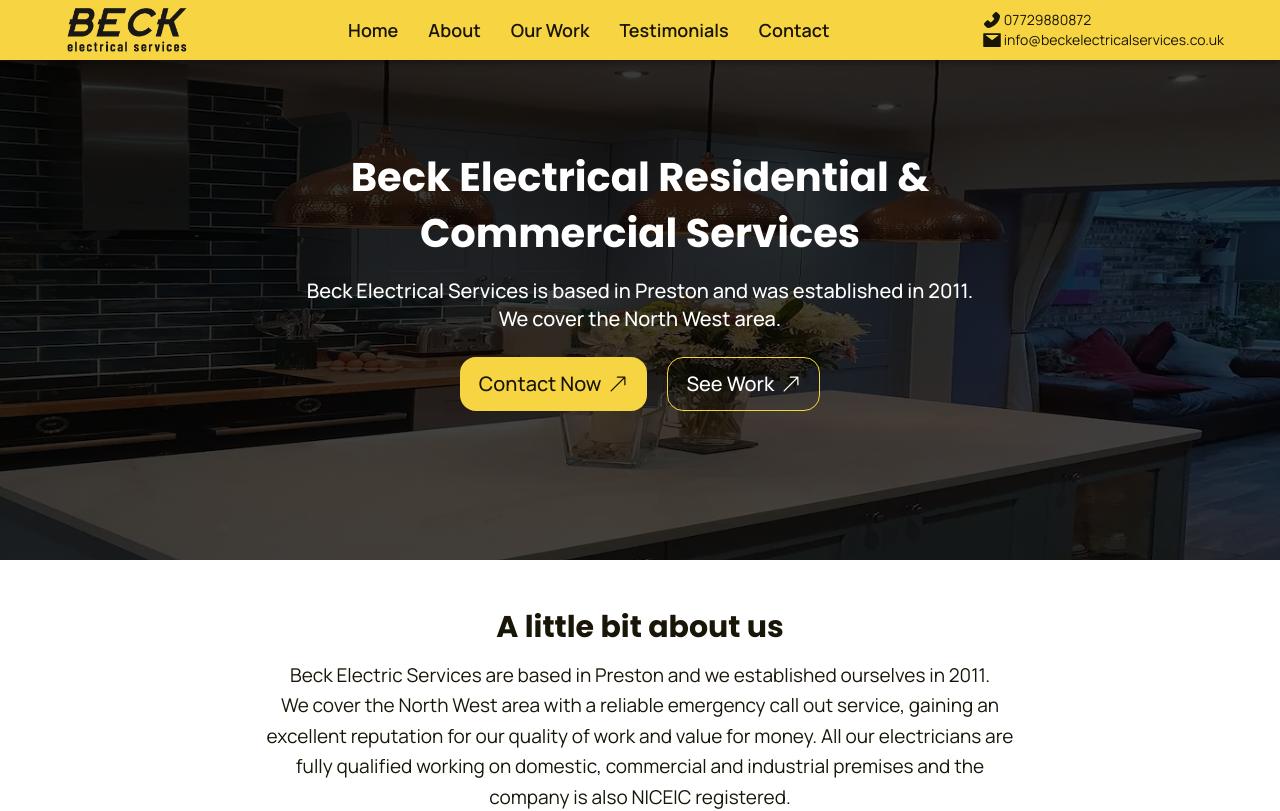
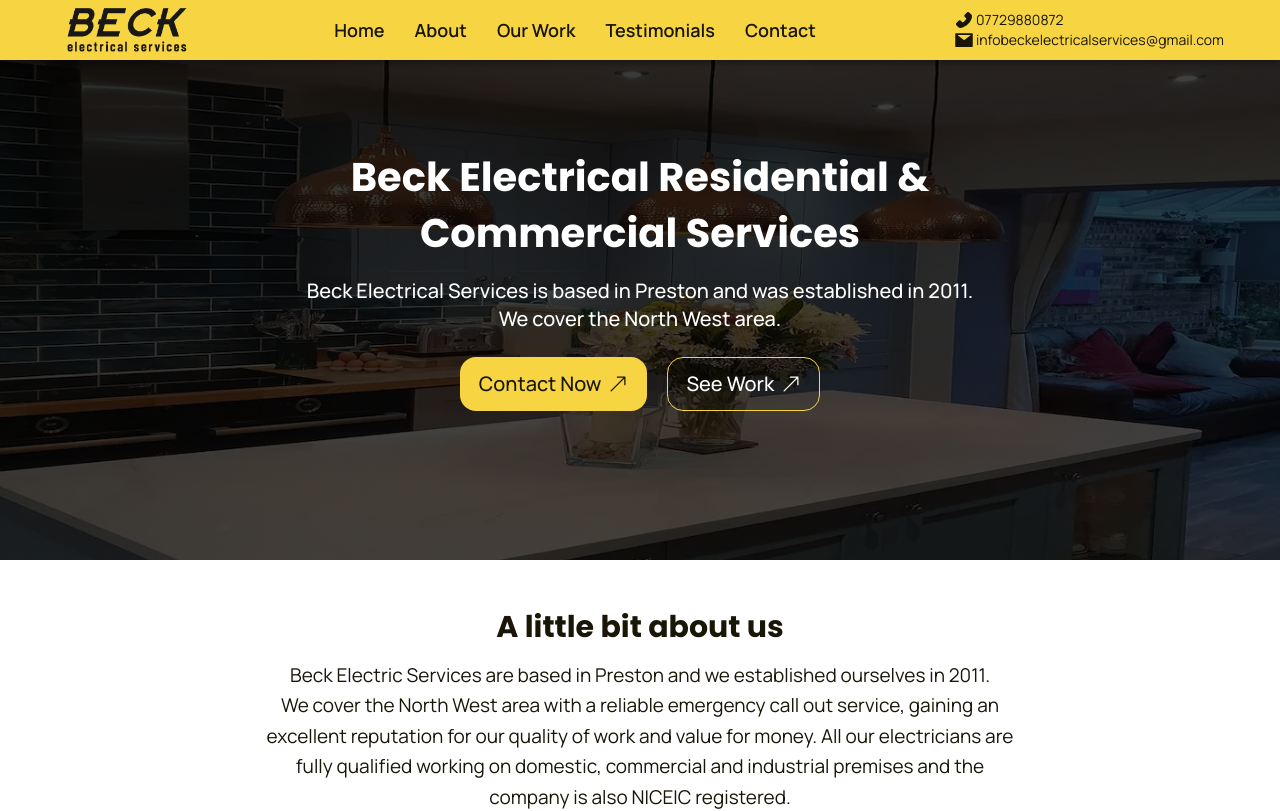
Before and after one commit to Dannyp6611/beck-electrical, a React (Create React App) app: page / in a window 1280 px wide. Shown: the top 811 px of the page. Built offline with nearby package versions, Linux system fonts and the light colour scheme.

Commit message:
updated contact info

```diff
--- a/src/components/ContactUsSection.js
+++ b/src/components/ContactUsSection.js
@@ -42,10 +42,10 @@
               </a>
             </li>
             <li>
-              <a href="mailto:info@beckelectricalservices.co.uk">
+              <a href="mailto:infobeckelectricalservices@gmail.com">
                 <GrMail className="icon" size={30} />
                 <h3>Email</h3>
-                <strong>info@beckelectricalservices.co.uk</strong>
+                <strong>infobeckelectricalservices@gmail.com</strong>
               </a>
               <p></p>
             </li>
--- a/src/components/FooterSection.js
+++ b/src/components/FooterSection.js
@@ -32,10 +32,10 @@
               </a>
             </li>
             <li>
-              <a href="mailto:info@beckelectricalservices.co.uk">
+              <a href="mailto:infobeckelectricalservices@gmail.com">
                 <AiFillMail size={20} />
                 <strong>Mail: </strong>
-                <span>info@beckelectricalservices.co.uk</span>
+                <span>infobeckelectricalservices@gmail.com</span>
               </a>
             </li>
           </ul>
--- a/src/components/MobileNav.js
+++ b/src/components/MobileNav.js
@@ -89,9 +89,9 @@
             </a>
           </li>
           <li>
-            <a href="mailto:info@beckelectricalservices.co.uk">
+            <a href="mailto:infobeckelectricalservices@gmail.com">
               <AiFillMail size={20} />
-              <strong>info@beckelectricalservices.co.uk</strong>
+              <strong>infobeckelectricalservices@gmail.com</strong>
             </a>
           </li>
         </ul>
--- a/src/components/Navbar.js
+++ b/src/components/Navbar.js
@@ -96,9 +96,9 @@
               </a>
             </li>
             <li>
-              <a href="mailto:info@beckelectricalservices.co.uk">
+              <a href="mailto:infobeckelectricalservices@gmail.com">
                 <AiFillMail size={20} />
-                info@beckelectricalservices.co.uk
+                infobeckelectricalservices@gmail.com
               </a>
             </li>
           </ul>
```
